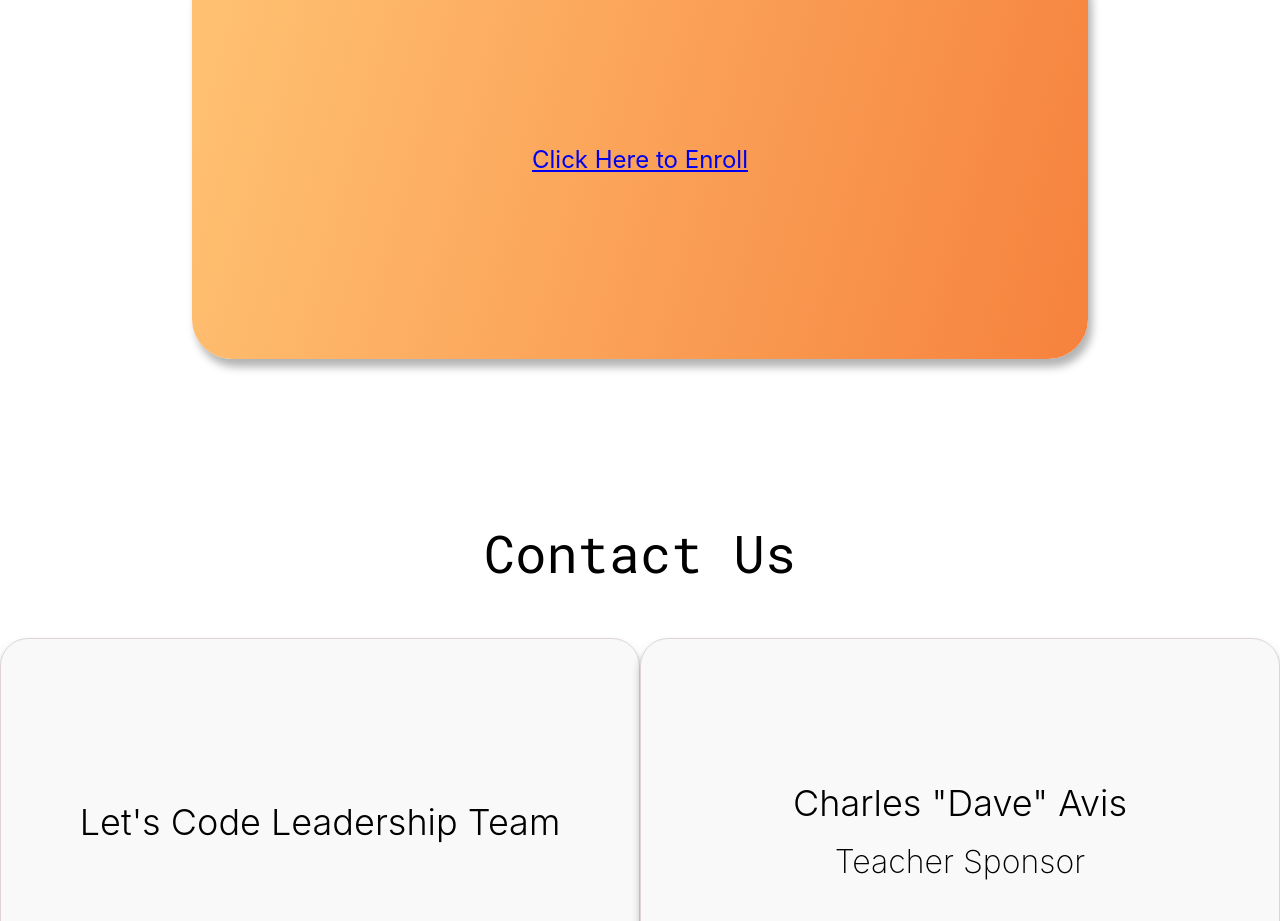
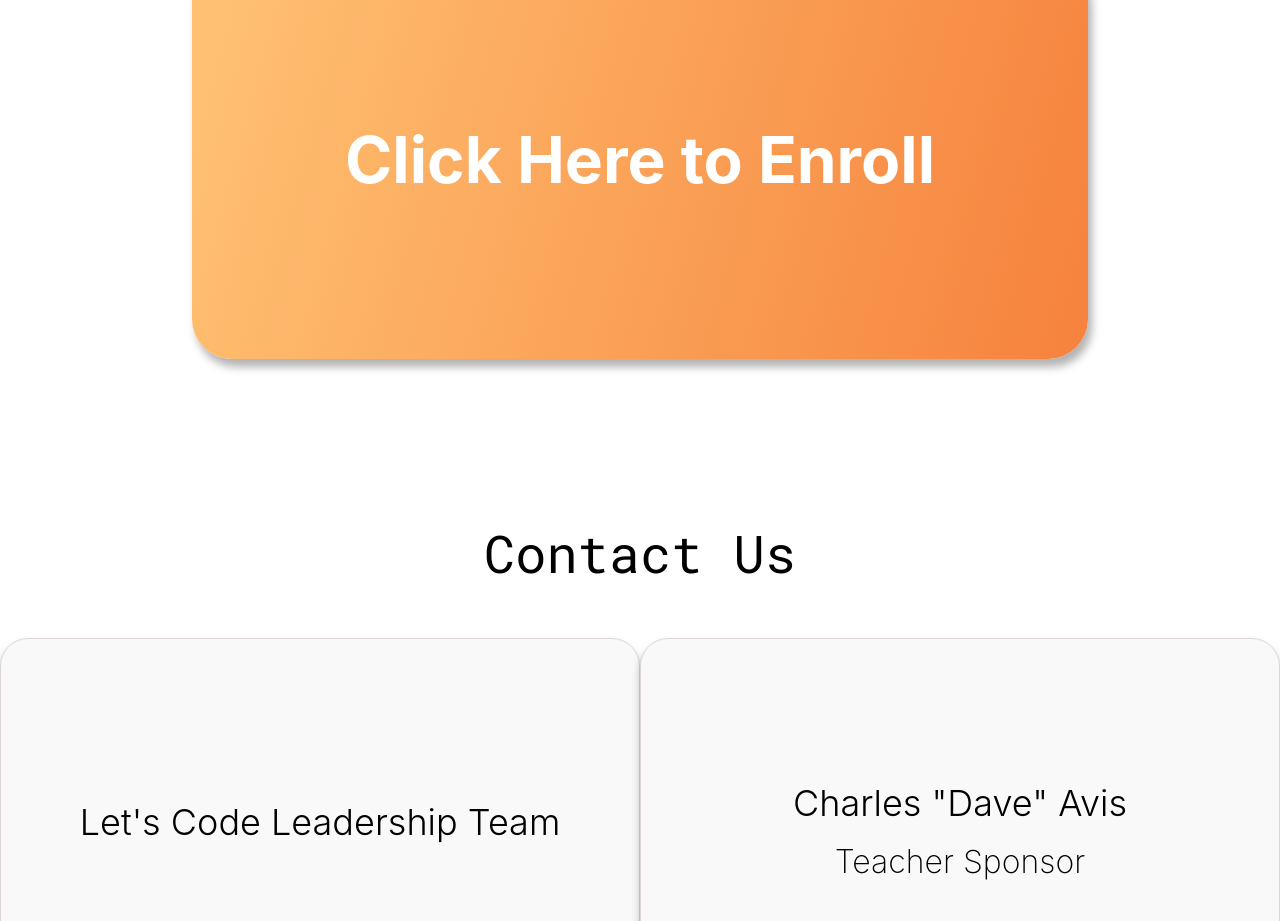
Before and after one commit to letscodesb/website, a React (Create React App) app: page / in a window 1280 px wide. Shown: the part 5936-6857 px from the top of the page. Built offline with nearby package versions, Linux system fonts and the light colour scheme.

Commit message:
fix merge conflicts

```diff
--- a/src/components/signup-section/googlesignup-section.js
+++ b/src/components/signup-section/googlesignup-section.js
@@ -29,7 +29,7 @@ class GoogleSignupSection extends Component {
             id = "signup-section"
             ref = { this.domRef }
             className = { this.state.visibility ? " visible" : " hidden" }>
-                <a href="https://forms.gle/M7tDsaLCC2VJgXUe9" style = {{fontSize: "24px"}}>{t("enroll-header")}</a>
+                <a href="https://forms.gle/M7tDsaLCC2VJgXUe9" style = {{fontSize: "400%", color:"white", textDecoration:'none', fontWeight:"bold"}}>{t("enroll-header")}</a>
             </div>
         );
     }
```
